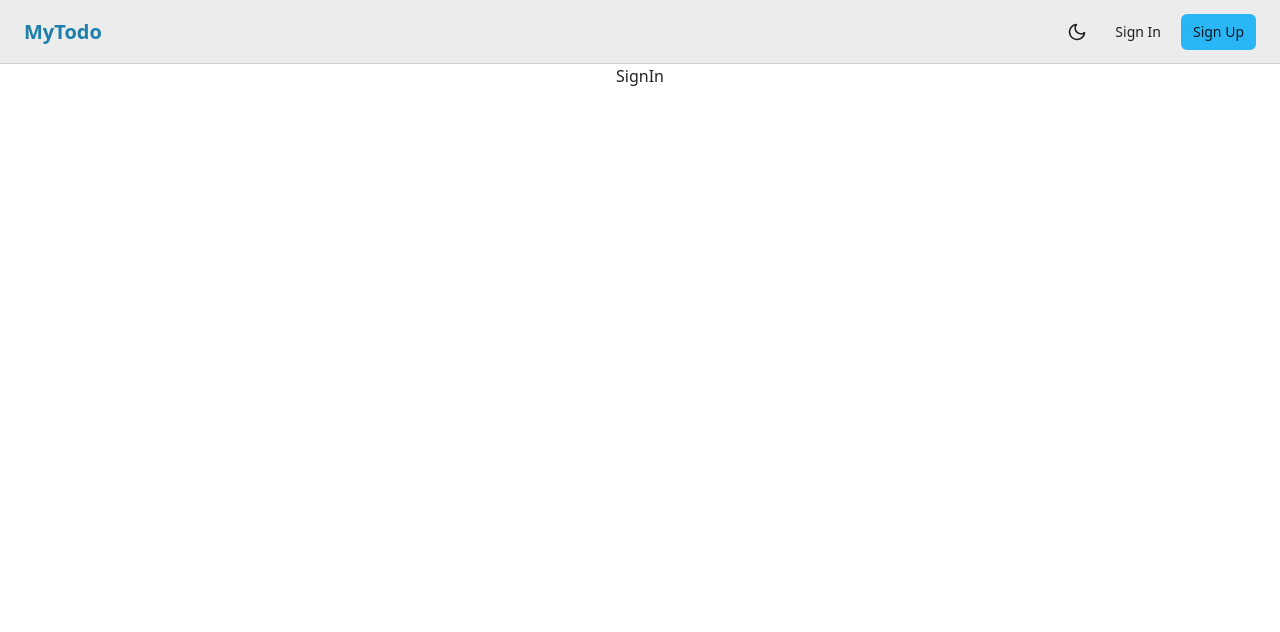
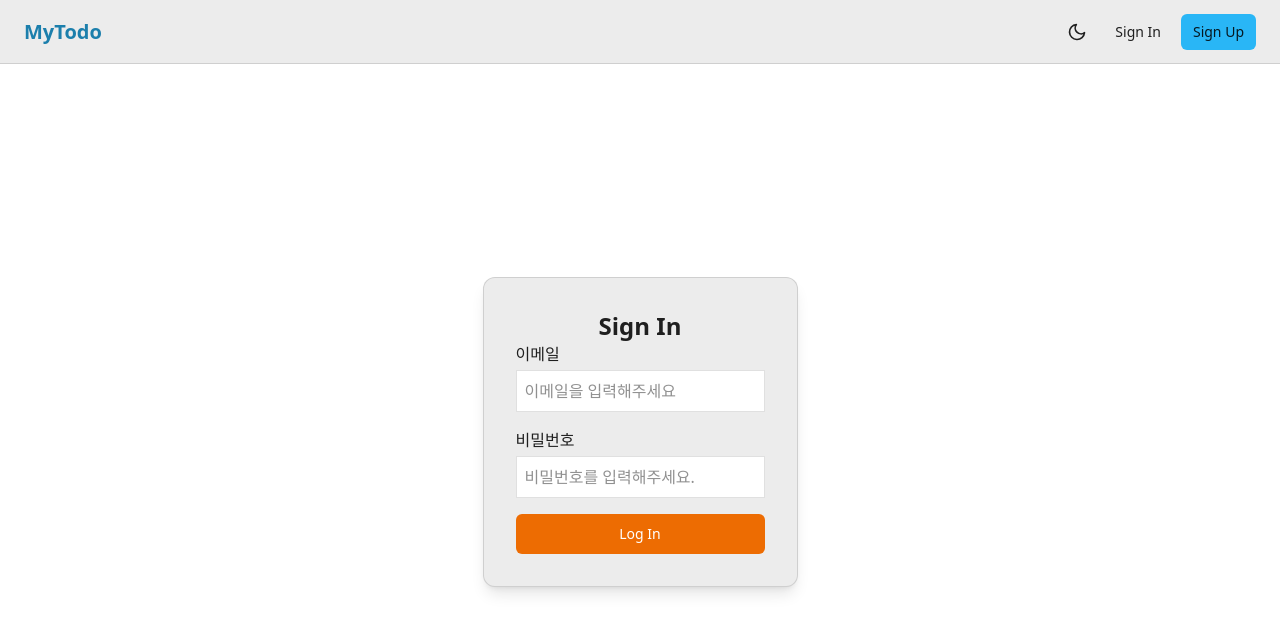
Before and after one commit to hanm9el/lecture-16-zustand, a React (Vite) app: page /sign-in in a window 1280 px wide. Shown: the top 632 px of the page. Built offline with nearby package versions, Linux system fonts and the light colour scheme.

Commit message:
SignIn 완료

```diff
--- a/src/pages/SignIn.tsx
+++ b/src/pages/SignIn.tsx
@@ -1,5 +1,140 @@
+import { useNavigate } from "react-router";
+import { useForm } from "react-hook-form";
+import { twMerge } from "tailwind-merge";
+import Input from "../components/common/Input.tsx";
+import Button from "../components/common/Button.tsx";
+import { useAuthStore, type User } from "../stores/useAuthStore.ts";
+
+interface SignInFormValues {
+    email: string;
+    password: string;
+}
+
 function SignIn() {
-    return <>SignIn</>
+    const navigate = useNavigate();
+    const { login } = useAuthStore();
+
+    const {
+        register,
+        handleSubmit,
+        formState: { errors },
+        setError,
+    } = useForm<SignInFormValues>();
+
+    const onSubmit = (data: SignInFormValues) => {
+        // 1. 로컬스토리지에서 사용자 목록을 조회
+        const existingUsersJson = localStorage.getItem("mock_users");
+        const existingUsers: User[] = existingUsersJson
+            ? JSON.parse(existingUsersJson)
+            : [];
+
+        // 2. 그 안에 존재하는 유저(사용자명도 같아야 되고 비밀번호도 같아야되는) 체크
+        // array 안에 존재하는지 찾고자 할 때에는 find(찾는조건함수) 메서드 사용
+        // find() 메서드는 반환될 때, 있으면 그 요소 자체가 반환되며, 없으면 undefined 반환
+        const foundUser = existingUsers.find(
+            (user) =>
+                user.email === data.email && user.password === data.password,
+        );
+
+        if (foundUser) {
+            login({
+                userId: foundUser.userId,
+                email: foundUser.email,
+                name: foundUser.name,
+                password: foundUser.password,
+            });
+            navigate("/");
+        } else {
+            setError("root", {
+                message: "이메일 또는 비밀번호가 일치하지 않습니다.",
+            });
+        }
+
+        // 3. 사용자가 없으면 실패 처리
+
+        // 4. 사용자가 있으면 로그인 처리
+    };
+
+    return (
+        <div
+            className={twMerge(
+                ["flex", "flex-col", "justify-center", "items-center"],
+                ["p-4", "min-h-[calc(100dvh-4rem)]"],
+            )}
+        >
+            <div
+                className={twMerge(
+                    ["w-full", "p-8"],
+                    [
+                        "bg-background-paper",
+                        "border",
+                        "border-divider",
+                        "rounded-xl",
+                        "shadow-lg",
+                    ],
+                )}
+            >
+                <h2
+                    className={twMerge([
+                        "text-2xl",
+                        "font-bold",
+                        "text-center",
+                        "text-text-default",
+                    ])}
+                >
+                    Sign In
+                </h2>
+                <form
+                    onSubmit={handleSubmit(onSubmit)}
+                    className={twMerge("space-y-4")}
+                >
+                    <Input
+                        label={"이메일"}
+                        registration={register("email", {
+                            required: "이메일은 필수값입니다.",
+                            pattern: {
+                                value: /^[A-Z0-9._%+-]+@[A-Z0-9.-]+\.[A-Z]{2,}$/i,
+                                message: "올바른 이메일 형식이 아닙니다.",
+                            },
+                        })}
+                        error={errors.email}
+                        type={"email"}
+                        placeholder={"이메일을 입력해주세요"}
+                    />
+
+                    <Input
+                        label={"비밀번호"}
+                        registration={register("password", {
+                            required: "비밀번호는 필수값입니다",
+                            minLength: {
+                                value: 4,
+                                message: "비밀번호는 4자 이상이어야 합니다.",
+                            },
+                        })}
+                        error={errors.password}
+                        type={"text"}
+                        placeholder={"비밀번호를 입력해주세요. "}
+                    />
+
+                    {errors.root && (
+                        <div
+                            className={twMerge([
+                                "text-sm",
+                                "text-center",
+                                "text-error-main",
+                            ])}
+                        >
+                            {errors.root.message}
+                        </div>
+                    )}
+
+                    <Button fullWidth={true} variant={"warning"}>
+                        Log In
+                    </Button>
+                </form>
+            </div>
+        </div>
+    );
 }
 
 export default SignIn;
--- /dev/null
+++ b/src/stores/useAuthStore.ts
@@ -0,0 +1,29 @@
+import { create } from "zustand";
+import { persist } from "zustand/middleware";
+
+export interface User {
+    userId: string;
+    email: string;
+    name: string;
+    password: string;
+}
+
+interface AuthStore {
+    user: User | null;
+    isAuthenticated: boolean;
+
+    login: (userData: User) => void;
+    logout: () => void;
+}
+
+export const useAuthStore = create<AuthStore>()(
+    persist(
+        (set) => ({
+            user: null,
+            isAuthenticated: false,
+            login: (userData) => set({ user: userData, isAuthenticated: true }),
+            logout: () => set({ user: null, isAuthenticated: false }),
+        }),
+        { name: "auth-storage" },
+    ),
+);
```
